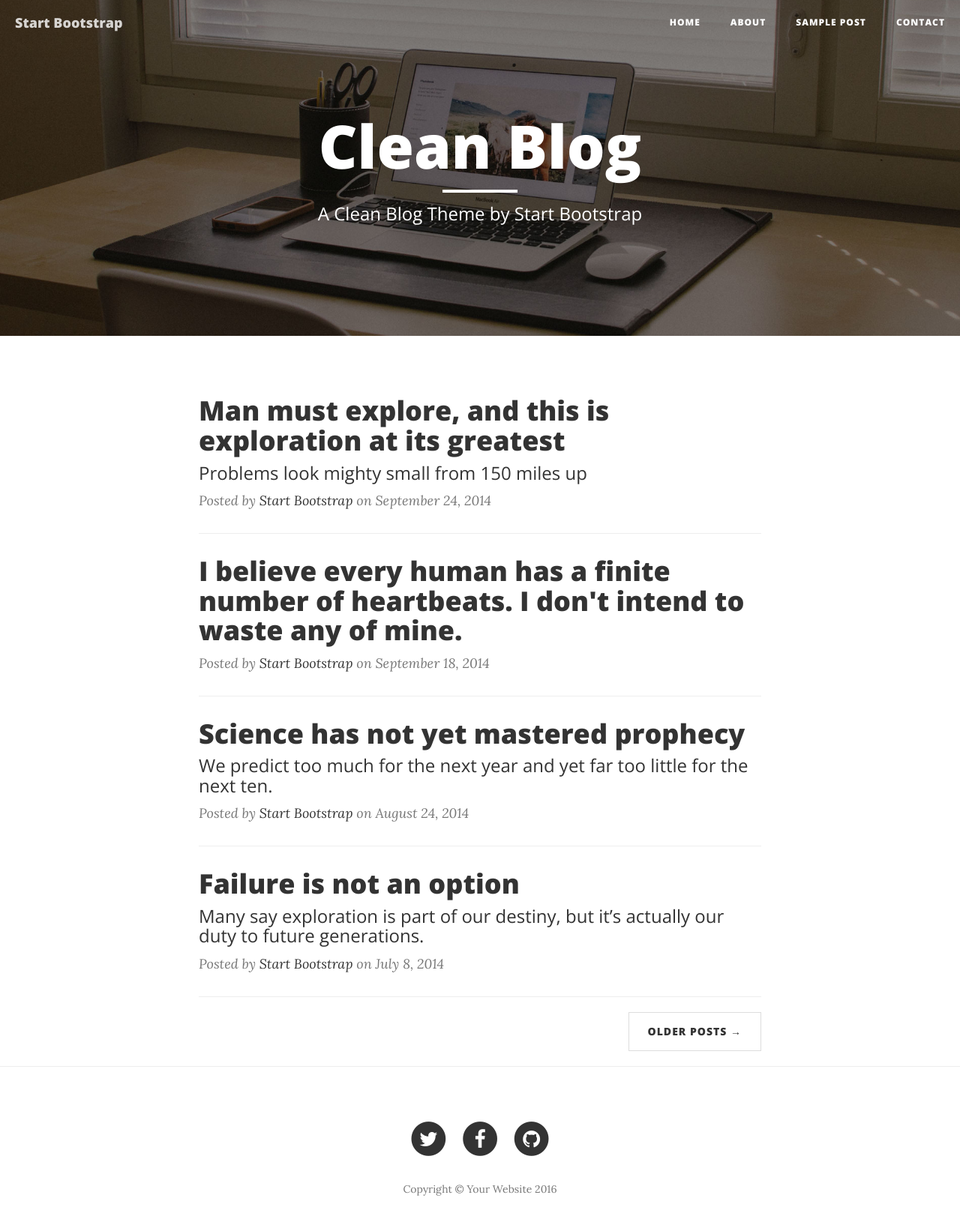
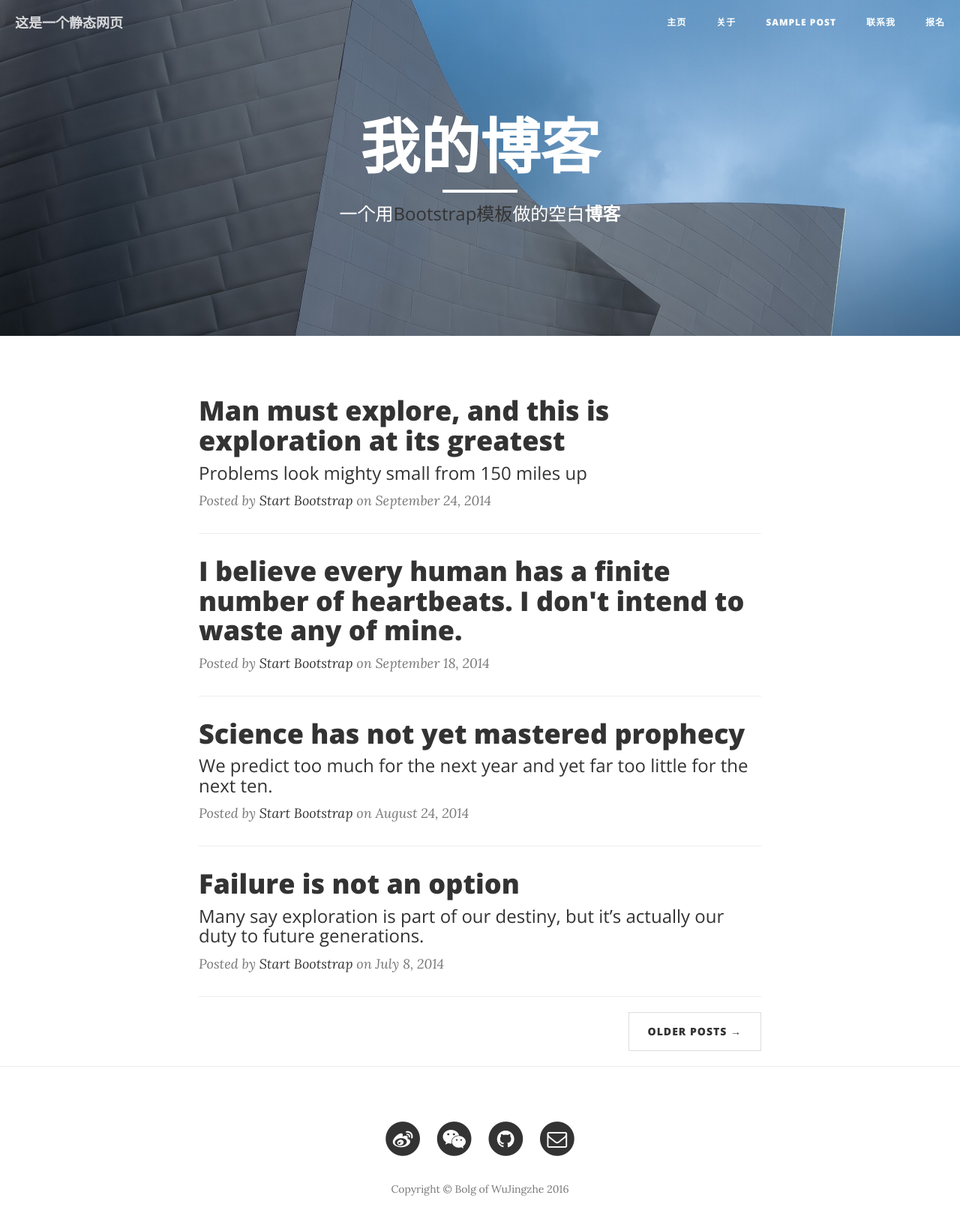
Before and after one commit to JingzheWu/GirlsCodingDayDemo, a website: page index.html in a window 1280 px wide. Shown: the whole page at 75% size. Drawn offline with nearby package versions, Linux system fonts and the light colour scheme.

Commit message:
fourth commit
html文档的内容修改了一些

```diff
--- a/index.html
+++ b/index.html
@@ -9,7 +9,7 @@
     <meta name="description" content="">
     <meta name="author" content="">
 
-    <title>Clean Blog</title>
+    <title>Blog of WuJingzhe</title>
 
     <!-- Bootstrap Core CSS -->
     <link href="vendor/bootstrap/css/bootstrap.min.css" rel="stylesheet">
@@ -42,23 +42,26 @@
                     <span class="sr-only">Toggle navigation</span>
                     Menu <i class="fa fa-bars"></i>
                 </button>
-                <a class="navbar-brand" href="index.html">Start Bootstrap</a>
+                <a class="navbar-brand" href="index.html">这是一个静态网页</a>
             </div>
 
             <!-- Collect the nav links, forms, and other content for toggling -->
             <div class="collapse navbar-collapse" id="bs-example-navbar-collapse-1">
                 <ul class="nav navbar-nav navbar-right">
                     <li>
-                        <a href="index.html">Home</a>
+                        <a href="index.html">主页</a>
                     </li>
                     <li>
-                        <a href="about.html">About</a>
+                        <a href="about.html">关于</a>
                     </li>
                     <li>
                         <a href="post.html">Sample Post</a>
                     </li>
                     <li>
-                        <a href="contact.html">Contact</a>
+                        <a href="contact.html">联系我</a>
+                    </li>
+                    <li>
+                        <a href="post.html">报名</a>
                     </li>
                 </ul>
             </div>
@@ -69,14 +72,14 @@
 
     <!-- Page Header -->
     <!-- Set your background image for this header on the line below. -->
-    <header class="intro-header" style="background-image: url('img/home-bg.jpg')">
+    <header class="intro-header" style="background-image: url('img/home-bg3.jpg')">
         <div class="container">
             <div class="row">
                 <div class="col-lg-8 col-lg-offset-2 col-md-10 col-md-offset-1">
                     <div class="site-heading">
-                        <h1>Clean Blog</h1>
+                        <h1>我的博客</h1>
                         <hr class="small">
-                        <span class="subheading">A Clean Blog Theme by Start Bootstrap</span>
+                        <span class="subheading">一个用<a href="http://ocuwjo7n4.bkt.clouddn.com/startbootstrap-clean-blog-gh-pages.zip">Bootstrap模板</a>做的空白<strong>博客</strong></span>
                     </div>
                 </div>
             </div>
@@ -151,10 +154,10 @@
                 <div class="col-lg-8 col-lg-offset-2 col-md-10 col-md-offset-1">
                     <ul class="list-inline text-center">
                         <li>
-                            <a href="#">
+                            <a href="http://weibo.com/5280011034/profile?rightmod=1&wvr=6&mod=personinfo">
                                 <span class="fa-stack fa-lg">
                                     <i class="fa fa-circle fa-stack-2x"></i>
-                                    <i class="fa fa-twitter fa-stack-1x fa-inverse"></i>
+                                    <i class="fa fa-weibo fa-stack-1x fa-inverse"></i>
                                 </span>
                             </a>
                         </li>
@@ -162,7 +165,7 @@
                             <a href="#">
                                 <span class="fa-stack fa-lg">
                                     <i class="fa fa-circle fa-stack-2x"></i>
-                                    <i class="fa fa-facebook fa-stack-1x fa-inverse"></i>
+                                    <i class="fa fa-weixin fa-stack-1x fa-inverse"></i>
                                 </span>
                             </a>
                         </li>
@@ -174,8 +177,16 @@
                                 </span>
                             </a>
                         </li>
+                        <li>
+                            <a href="#">
+                                <span class="fa-stack fa-lg">
+                                    <i class="fa fa-circle fa-stack-2x"></i>
+                                    <i class="fa fa-envelope-o fa-stack-1x fa-inverse"></i>
+                                </span>
+                            </a>
+                        </li>
                     </ul>
-                    <p class="copyright text-muted">Copyright &copy; Your Website 2016</p>
+                    <p class="copyright text-muted">Copyright &copy; Bolg of WuJingzhe 2016</p>
                 </div>
             </div>
         </div>
```
Also changed, not shown: about.html (+4 -4 lines), contact.html (+4 -4 lines), img/home-bg3.jpg (added), 1 other file.
